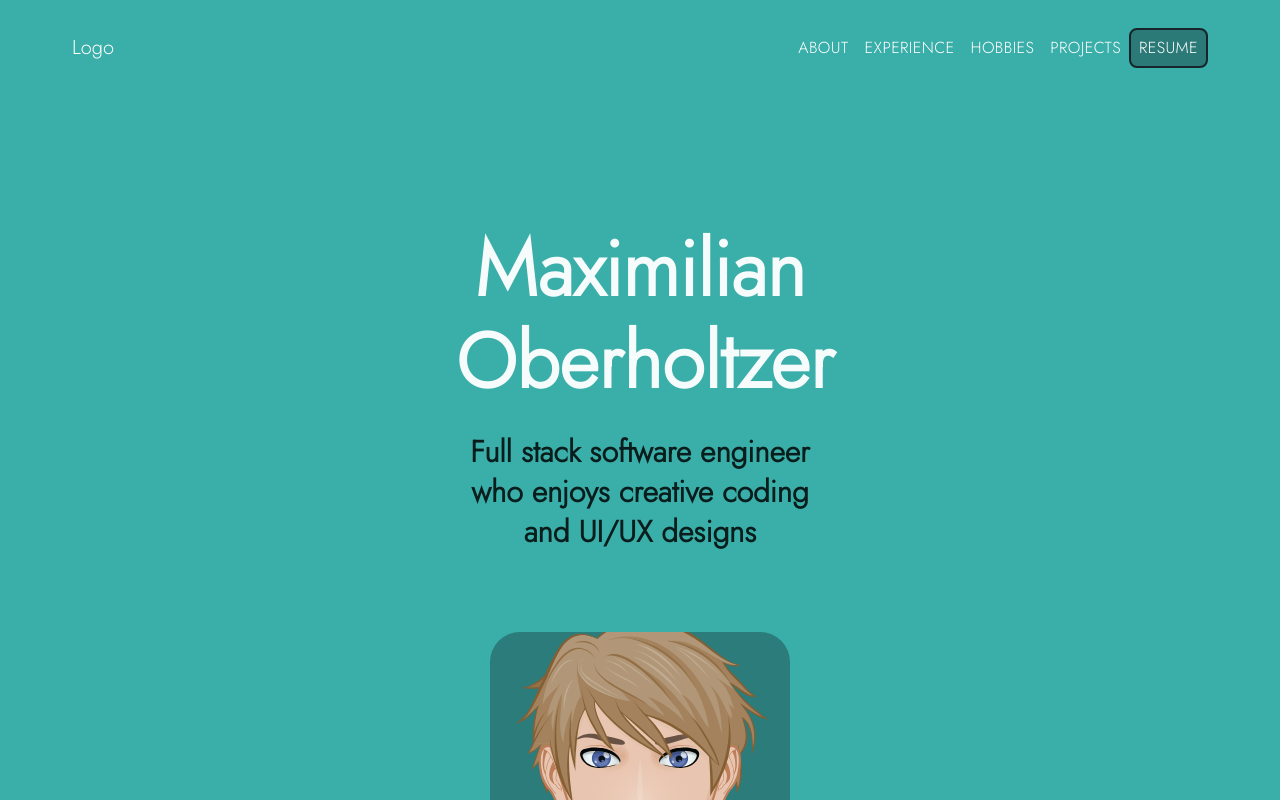
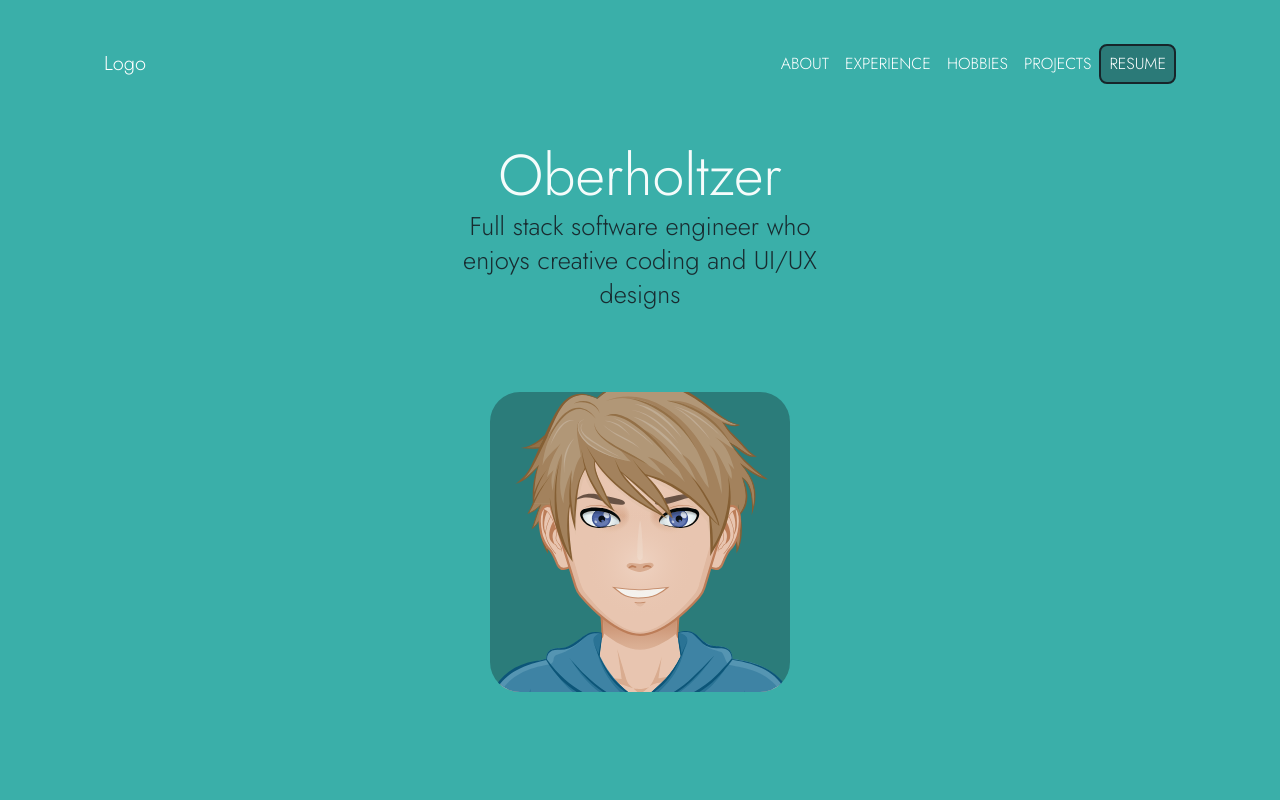
Before and after one commit to Maximilian-Oberholtzer/maximilian-portfolio, a React (Create React App) app: page / in a window 1280 px wide. Shown: the top 800 px of the page. Built offline with nearby package versions, Linux system fonts and the light colour scheme.

Commit message:
updated styling and responiveness for hero and drawer, fixed mui packages

```diff
--- a/package.json
+++ b/package.json
@@ -5,10 +5,9 @@
   "dependencies": {
     "@emotion/react": "^11.10.5",
     "@emotion/styled": "^11.10.5",
-    "@material-ui/core": "^4.12.4",
-    "@material-ui/icons": "^4.11.3",
     "@mui/icons-material": "^5.11.0",
     "@mui/material": "^5.11.7",
+    "@mui/styles": "^5.11.7",
     "@testing-library/jest-dom": "^5.16.5",
     "@testing-library/react": "^13.4.0",
     "@testing-library/user-event": "^13.5.0",
--- a/public/index.html
+++ b/public/index.html
@@ -3,10 +3,6 @@
   <head>
     <meta charset="utf-8" />
     <link rel="icon" href="%PUBLIC_URL%/favicon.ico" />
-    <link
-      rel="stylesheet"
-      href="https://cdn.jsdelivr.net/npm/bulma@0.9.4/css/bulma.min.css"
-    />
     <link rel="preconnect" href="https://fonts.googleapis.com" />
     <link rel="preconnect" href="https://fonts.gstatic.com" crossorigin />
     <link
--- a/src/App.js
+++ b/src/App.js
@@ -1,11 +1,10 @@
 import "./App.css";
 import { React, useEffect, useState } from "react";
 import { BrowserRouter as Router, Routes, Route } from "react-router-dom";
-import { ThemeProvider } from "@material-ui/core/styles";
+import { ThemeProvider } from "@mui/material";
 import Loader from "./components/Loader";
 import Navbar from "./components/Navbar";
 import Hero from "./components/sections/Hero";
-import { CssBaseline } from "@material-ui/core";
 import Theme from "./Theme";
 
 function App() {
@@ -20,7 +19,6 @@ function App() {
 
   return (
     <ThemeProvider theme={theme}>
-      <CssBaseline />
       <Router>
         <div>
           {isLoading ? (
--- a/src/Theme.js
+++ b/src/Theme.js
@@ -1,8 +1,33 @@
-import { createTheme } from "@material-ui/core/styles";
+import { createTheme } from "@mui/material";
 
 const theme = createTheme({
+  components: {
+    // Name of the component
+    MuiButtonBase: {
+      defaultProps: {
+        // The props to change the default for.
+        disableRipple: true, // No more ripple, on the whole application 💣!
+      },
+    },
+    MuiButton: {
+      styleOverrides: {
+        root: {
+          color: "#FEFFFF",
+        },
+      },
+    },
+  },
   typography: {
     fontFamily: "'Jost', sans-serif",
+  },
+  breakpoints: {
+    values: {
+      xs: 0,
+      sm: 816,
+      md: 1064,
+      lg: 1200,
+      xl: 1536,
+    },
   },
   palette: {
     darkBlue: {
--- a/src/components/Navbar.js
+++ b/src/components/Navbar.js
@@ -1,11 +1,12 @@
 import React, { useState, useEffect } from "react";
-import { useTheme } from "@material-ui/core/styles";
+import { useTheme } from "@mui/material";
 import useStyles from "./Styles";
 import ResumePdf from "../assets/Maximilian Oberholtzer Resume 2023.pdf";
-import AppBar from "@material-ui/core/AppBar";
-import Toolbar from "@material-ui/core/Toolbar";
-import Typography from "@material-ui/core/Typography";
-import { Button } from "@mui/material";
+import { AppBar, Toolbar } from "@mui/material";
+import MenuIcon from "@mui/icons-material/Menu";
+import { Drawer, Box, List } from "@mui/material";
+import Typography from "@mui/material/Typography";
+import { Button, useMediaQuery } from "@mui/material";
 import "animate.css";
 
 const resumeClick = () => {
@@ -14,18 +15,127 @@ const resumeClick = () => {
 
 const Navbar = () => {
   const classes = useStyles();
+  const [hasAnimated, setHasAnimated] = useState(false);
+  const [isOpen, setIsOpen] = useState(false);
   const [isScrolled, setIsScrolled] = useState(false);
   const theme = useTheme();
+  const collapse = useMediaQuery(theme.breakpoints.down("sm"));
 
   useEffect(() => {
-    const handleScroll = () => {
-      setIsScrolled(window.scrollY > 0);
-    };
-    window.addEventListener("scroll", handleScroll);
-    return () => {
-      window.removeEventListener("scroll", handleScroll);
-    };
+    setTimeout(() => {
+      setHasAnimated(true);
+    }, 1000);
+
+    // const handleScroll = () => {
+    //   setIsScrolled(window.scrollY > 0);
+    // };
+    // window.addEventListener("scroll", handleScroll);
+    // return () => {
+    //   window.removeEventListener("scroll", handleScroll);
+    // };
   }, []);
+
+  const toggleDrawer = (isOpen) => (event) => {
+    if (
+      event.type === "keydown" &&
+      (event.key === "Tab" || event.key === "Shift")
+    ) {
+      return;
+    }
+    setIsOpen(isOpen);
+  };
+
+  const drawer = (
+    <>
+      <div
+        className={!hasAnimated ? "animate__animated animate__fadeInDown" : ""}
+      >
+        <Button onClick={toggleDrawer(true)}>
+          <MenuIcon className={classes.drawerButton} />
+        </Button>
+      </div>
+
+      <Drawer
+        className={classes.drawer}
+        anchor={"right"}
+        variant="temporary"
+        open={isOpen}
+        onClose={toggleDrawer(false)}
+      >
+        <Box role="presentation" onKeyDown={toggleDrawer(false)}>
+          <List>
+            <Button
+              className={classes.resumeButton}
+              color="inherit"
+              onClick={resumeClick}
+            >
+              <Typography>Resume</Typography>
+            </Button>
+          </List>
+          <List>
+            <Button onClick={toggleDrawer(false)} color="inherit">
+              <Typography>About</Typography>
+            </Button>
+          </List>
+          <List>
+            <Button onClick={toggleDrawer(false)} color="inherit">
+              <Typography>Experience</Typography>
+            </Button>
+          </List>
+          <List>
+            <Button onClick={toggleDrawer(false)} color="inherit">
+              <Typography>Hobbies</Typography>
+            </Button>
+          </List>
+          <List>
+            <Button onClick={toggleDrawer(false)} color="inherit">
+              <Typography>Projects</Typography>
+            </Button>
+          </List>
+        </Box>
+      </Drawer>
+    </>
+  );
+
+  const navbar = (
+    <>
+      <div
+        className={!hasAnimated ? "animate__animated animate__fadeInDown" : ""}
+      >
+        <Button>
+          <Typography>About</Typography>
+        </Button>
+      </div>
+      <div
+        className={!hasAnimated ? "animate__animated animate__fadeInDown" : ""}
+      >
+        <Button>
+          <Typography>Experience</Typography>
+        </Button>
+      </div>
+      <div
+        className={!hasAnimated ? "animate__animated animate__fadeInDown" : ""}
+      >
+        <Button>
+          <Typography>Hobbies</Typography>
+        </Button>
+      </div>
+      <div
+        className={!hasAnimated ? "animate__animated animate__fadeInDown" : ""}
+      >
+        <Button>
+          <Typography>Projects</Typography>
+        </Button>
+      </div>
+      <div
+        className={!hasAnimated ? "animate__animated animate__fadeInDown" : ""}
+      >
+        <Button className={classes.resumeButton} onClick={resumeClick}>
+          <Typography> Resume</Typography>
+        </Button>
+      </div>
+    </>
+  );
 
   return (
     <div className={classes.root}>
@@ -34,36 +144,7 @@ const Navbar = () => {
           <Typography variant="h6" className={classes.title}>
             Logo
           </Typography>
-          <div class="animate__animated animate__fadeInDown">
-            <Button color="inherit">
-              <Typography>About</Typography>
-            </Button>
-          </div>
-
-          <div class="animate__animated animate__fadeInDown">
-            <Button color="inherit">
-              <Typography>Experience</Typography>
-            </Button>
-          </div>
-          <div class="animate__animated animate__fadeInDown">
-            <Button color="inherit">
-              <Typography>Hobbies</Typography>
-            </Button>
-          </div>
-          <div class="animate__animated animate__fadeInDown">
-            <Button color="inherit">
-              <Typography>Projects</Typography>
-            </Button>
-          </div>
-          <div class="animate__animated animate__fadeInDown">
-            <Button
-              className={classes.resumeButton}
-              color="inherit"
-              onClick={resumeClick}
-            >
-              <Typography> Resume</Typography>
-            </Button>
-          </div>
+          {collapse ? drawer : navbar}
         </Toolbar>
       </AppBar>
     </div>
--- a/src/components/Styles.js
+++ b/src/components/Styles.js
@@ -1,4 +1,4 @@
-import { makeStyles } from "@material-ui/core";
+import { makeStyles } from "@mui/styles";
 
 const useStyles = makeStyles((theme) => ({
   /////////////////
@@ -13,13 +13,30 @@ const useStyles = makeStyles((theme) => ({
   appBar: {
     boxShadow: "none !important",
     backgroundColor: theme.palette.mainBlue.main + " !important",
-    padding: "1rem 3rem 1rem 3rem",
+    padding: "2rem 5rem 2rem 5rem",
+    [theme.breakpoints.down("sm")]: {
+      padding: "1rem 2rem 1rem 2rem",
+    },
   },
   resumeButton: {
     border: `2px solid ${theme.palette.darkBlue.main} !important`,
     borderRadius: "8px !important",
     backgroundColor: theme.palette.secondBlue.main + " !important",
   },
+  //Drawer Styles//
+  drawerButton: {
+    color: theme.palette.white.main,
+  },
+  drawer: {
+    "& div.MuiPaper-root": {
+      backgroundColor: theme.palette.mainBlue.main,
+      width: "60vw",
+      textAlign: "center",
+      justifyContent: "center",
+      padding: "1.5rem 0 0 0",
+      color: theme.palette.white.main,
+    },
+  },
 }));
 
 export default useStyles;
--- a/src/components/sections/Hero.js
+++ b/src/components/sections/Hero.js
@@ -1,9 +1,8 @@
 import React from "react";
-import { useTheme } from "@material-ui/core/styles";
+import { useTheme, Container } from "@mui/material";
 import useStyles from "./Styles";
-import Container from "@material-ui/core/Container";
-import Grid from "@material-ui/core/Grid";
-import Typography from "@material-ui/core/Typography";
+import Grid from "@mui/material/Grid";
+import Typography from "@mui/material/Typography";
 import maxAvatar from "../../assets/max_avatar.svg";
 import "animate.css";
 
@@ -32,7 +31,7 @@ const Hero = () => {
               designs
             </Typography>
           </Grid>
-          <Grid item>
+          <Grid item className={classes.heroImageContainer}>
             <img alt="" src={maxAvatar} className={classes.heroImage} />
           </Grid>
         </Grid>
--- a/src/components/sections/Styles.js
+++ b/src/components/sections/Styles.js
@@ -1,4 +1,4 @@
-import { makeStyles } from "@material-ui/core";
+import { makeStyles } from "@mui/styles";
 
 const useStyles = makeStyles((theme) => ({
   ///////////////
@@ -7,27 +7,30 @@ const useStyles = makeStyles((theme) => ({
   heroRoot: {
     display: "flex",
     backgroundColor: theme.palette.mainBlue.main,
-    padding: "12rem 12rem 12rem 12rem",
     minHeight: "100vh",
     [theme.breakpoints.down("md")]: {
-      padding: "10rem 0rem 2rem 0rem",
+      padding: "6rem 0rem 2rem 0rem",
+      minHeight: "80vh",
     },
     [theme.breakpoints.down("sm")]: {
-      padding: "4rem 0rem 2rem 0rem",
+      padding: "2rem 0rem 2rem 0rem",
     },
   },
   container: {
     display: "flex !important",
     flexDirection: "column",
     alignItems: "center",
+    alignSelf: "center",
+    maxWidth: "80vw !important",
   },
   heroGrid: {
     alignItems: "center",
     justifyContent: "center",
     padding: "2rem 2rem 2rem 2rem",
-    flexGrow: "1",
+    flexGrow: "0",
+    maxWidth: "100%",
     [theme.breakpoints.down("sm")]: {
-      margin: "1rem !important",
+      margin: "0rem !important",
     },
   },
   heroText: {
@@ -39,20 +42,26 @@ const useStyles = makeStyles((theme) => ({
     [theme.breakpoints.down("sm")]: {
       width: "80%",
       margin: "2rem 4rem 2rem 4rem ",
-      //padding: "0",
+      paddingLeft: "0 !important",
     },
     margin: "2rem 4rem 2rem 4rem ",
   },
   heroTitle: {
     fontWeight: "bold",
-    color: theme.palette.common.white,
+    color: theme.palette.white.main,
     marginBottom: theme.spacing(0),
-    fontSize: "clamp(36px, 6vw, 80px)",
+    fontSize: "clamp(45px, 4.5vw, 64px) !important",
   },
   heroSubText: {
     marginTop: theme.spacing(3),
     fontWeight: "bold",
-    fontSize: "clamp(18px, 3vw, 30px)",
+    color: theme.palette.darkBlue.main,
+    fontSize: "clamp(20px, 2vw, 30px) !important",
+  },
+  heroImageContainer: {
+    [theme.breakpoints.down("sm")]: {
+      paddingLeft: "0 !important",
+    },
   },
   heroImage: {
     animation: "fadeIn",
--- a/src/index.css
+++ b/src/index.css
@@ -8,19 +8,18 @@ body {
   background-color: #3aafa9 !important;
 }
 
-body::-webkit-scrollbar {
+/* body::-webkit-scrollbar {
   width: 0.4em;
-  background-color: #f5f5f5;
+  background-color: #2b7a78;
 }
 
 body::-webkit-scrollbar-thumb {
-  background-color: #2b7a78;
+  background-color: #3aafa9;
 }
 
 body::-webkit-scrollbar-track {
-  -webkit-box-shadow: inset 0 0 6px rgba(0, 0, 0, 0.3);
-  background-color: #f5f5f5;
-}
+  background-color: #3aafa9;
+} */
 
 code {
   font-family: source-code-pro, Menlo, Monaco, Consolas, "Courier New",
```
Also changed, not shown: 1 other file (tests, documents, lock files or other folders).
